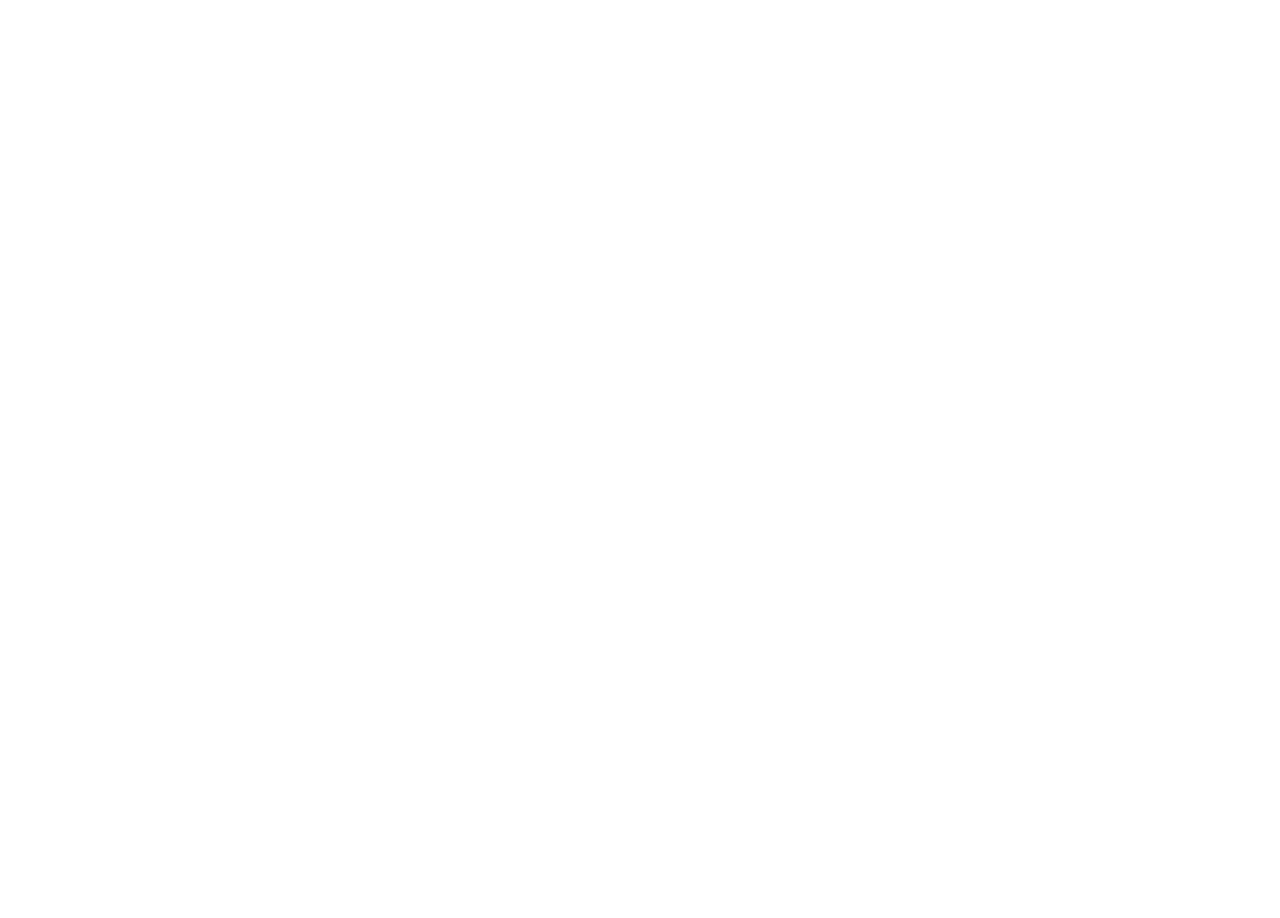
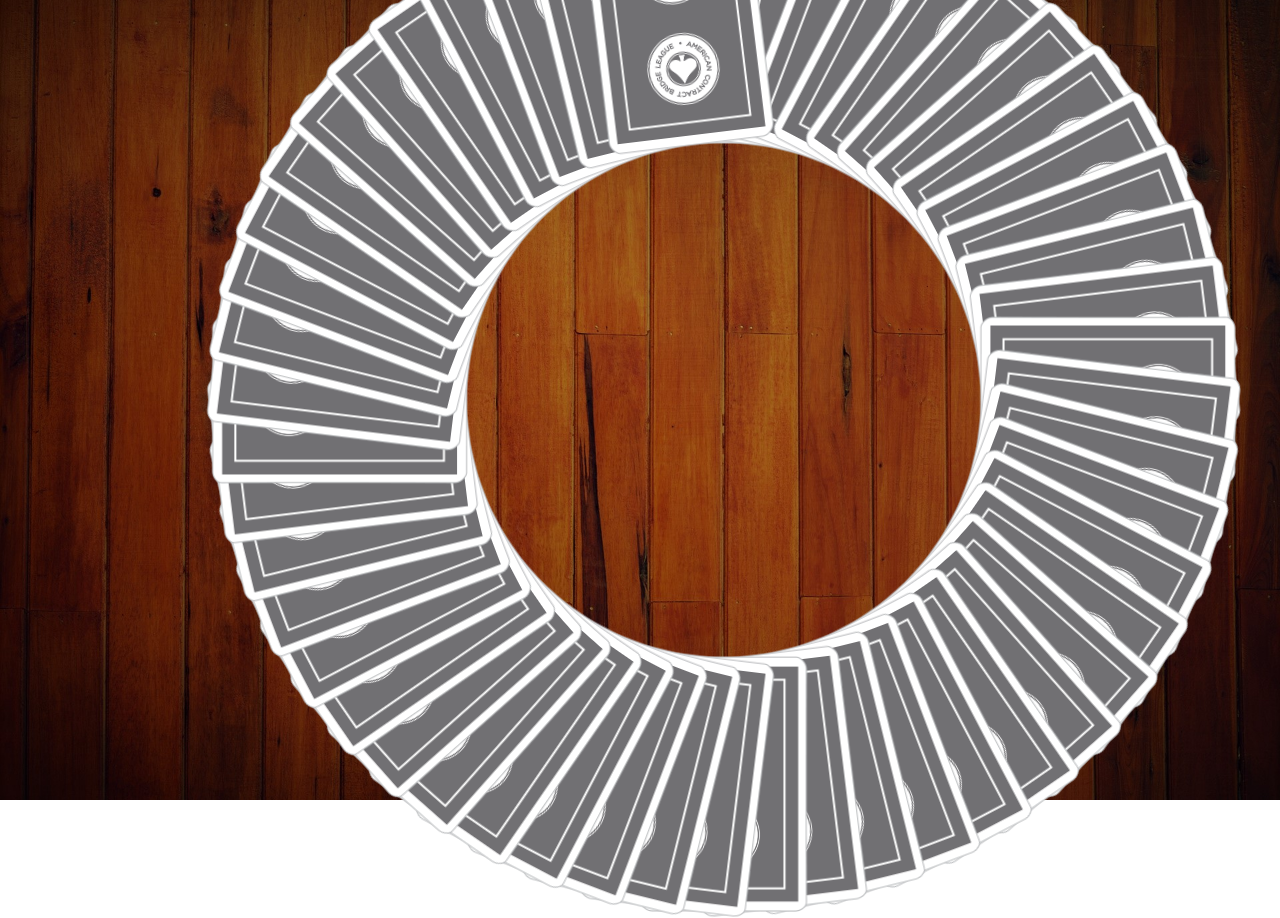
Before and after one commit to KevinWissmer/RingOfFire, an Angular app: page /game in a window 1280 px wide. Before the commit this address led to /. Before the commit the page ends 800 px from the top, so only its background shows below. Built offline with nearby package versions, Linux system fonts and the light colour scheme.

Commit message:
card ring added to gameComp

```diff
--- a/src/app/app-routing.module.ts
+++ b/src/app/app-routing.module.ts
@@ -1,9 +1,11 @@
 import { NgModule } from '@angular/core';
 import { RouterModule, Routes } from '@angular/router';
+import { GameComponent } from './game/game.component';
 import { StartScreenComponent } from './start-screen/start-screen.component';
 
 const routes: Routes = [
-  { path: '', component: StartScreenComponent }
+  { path: '', component: StartScreenComponent },
+  { path: 'game', component: GameComponent }
 ];
 
 @NgModule({
--- a/src/app/game/game.component.html
+++ b/src/app/game/game.component.html
@@ -1 +1,5 @@
-<p>game works!</p>
+<div class="game-bg">
+    <div class="card-stack">
+        <img  *ngFor="let c of cards_ids; let i = index" [class.active]="selectedIndex === i"  [id]="c" (click)="setIndex(i)" [ngStyle]="{'transform': 'rotate(' + c * (360/52) +'deg)' }"  src="/assets/img/cards/bg/gray_back.png" >
+    </div>
+</div>
--- a/src/app/game/game.component.scss
+++ b/src/app/game/game.component.scss
@@ -0,0 +1,52 @@
+$card_height: 20vw;
+$ring_radius: 20vw;
+
+.game-bg {
+    height: 100vh;
+    width: 100vw;
+    max-width: 100%;
+    background-color: #cccccc;
+    background-image: url('../../assets/img/gui_elements/table.jpg');
+    background-position: center;
+    background-repeat: no-repeat;
+    background-size: cover;
+    display: flex;
+    justify-content: center;
+    align-items: center;
+}
+
+.card-stack{
+    position: relative;
+    height: $card_height;
+    width: 0px;
+    bottom: $ring_radius + 0.5 * $card_height;
+    img{
+        position: absolute;
+        top: 0px;
+        height: $card_height;
+        transform-origin: bottom;
+        padding-bottom: $ring_radius;
+        transition: filter 80ms ease-in-out, padding-bottom 500ms ease-in-out,top 500ms ease-in-out,transform 500ms ease-in-out;
+
+        &:hover {
+            cursor: pointer;
+            filter: brightness(1.8);
+        }
+    }
+
+}
+
+.active{
+    padding-bottom: $ring_radius * 0 !important;
+    top: $ring_radius * 1.5 !important;
+    transform: unset !important;
+}
+
+.top-card{
+    cursor: pointer;
+    transition: all 125ms ease-in-out;
+
+    &:hover {
+        transform: scale(1.3) translateY(-10px);
+    }
+}
--- a/src/app/game/game.component.ts
+++ b/src/app/game/game.component.ts
@@ -6,10 +6,24 @@ import { Component, OnInit } from '@angular/core';
   styleUrls: ['./game.component.scss']
 })
 export class GameComponent implements OnInit {
+  cards_ids = [0,1, 2, 3, 4, 5, 6, 7, 8, 9, 10, 11, 12, 13, 14, 15, 16, 17, 18, 19, 20, 21, 22, 23, 24, 25, 26, 27, 28, 29, 30, 31, 32, 33, 34, 35, 36, 37, 38, 39, 40, 41, 42, 43, 44, 45, 46, 47, 48, 49, 50, 51]
 
   constructor() { }
 
   ngOnInit(): void {
   }
 
+  cardClick(x: number) {
+    console.log(x)
+  }
+
+  selectedIndex = -1;
+  setIndex(index: number) {
+    this.selectedIndex = index;
+ }
+
+  takeCardFromStack() {
+    //asd
+  }
+
 }
--- a/src/app/start-screen/start-screen.component.html
+++ b/src/app/start-screen/start-screen.component.html
@@ -1,6 +1,6 @@
 <div class="startscreen-bg">
     <div class="start-menu">
-        <div class="start-label">
+        <div (click)="newGame()" class="start-label">
             TAKE A SEAT
         </div>
     </div>
--- a/src/app/start-screen/start-screen.component.ts
+++ b/src/app/start-screen/start-screen.component.ts
@@ -1,4 +1,6 @@
 import { Component, OnInit } from '@angular/core';
+import { Router } from '@angular/router';
+
 
 @Component({
   selector: 'app-start-screen',
@@ -7,9 +9,14 @@ import { Component, OnInit } from '@angular/core';
 })
 export class StartScreenComponent implements OnInit {
 
-  constructor() { }
+  constructor(private router: Router) { }
 
   ngOnInit(): void {
   }
 
+  newGame() {
+    //start game
+    this.router.navigateByUrl('/game')
+  }
+
 }
```
